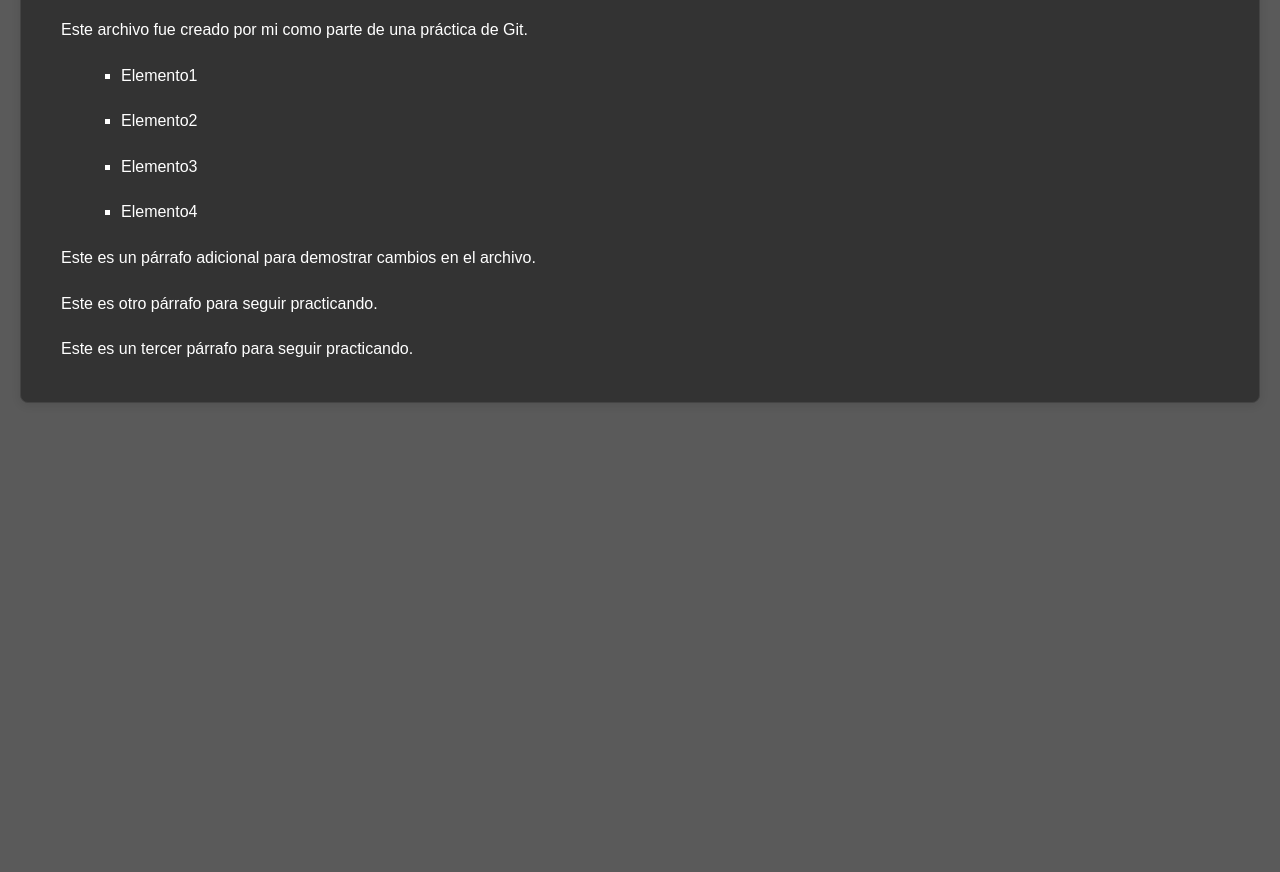
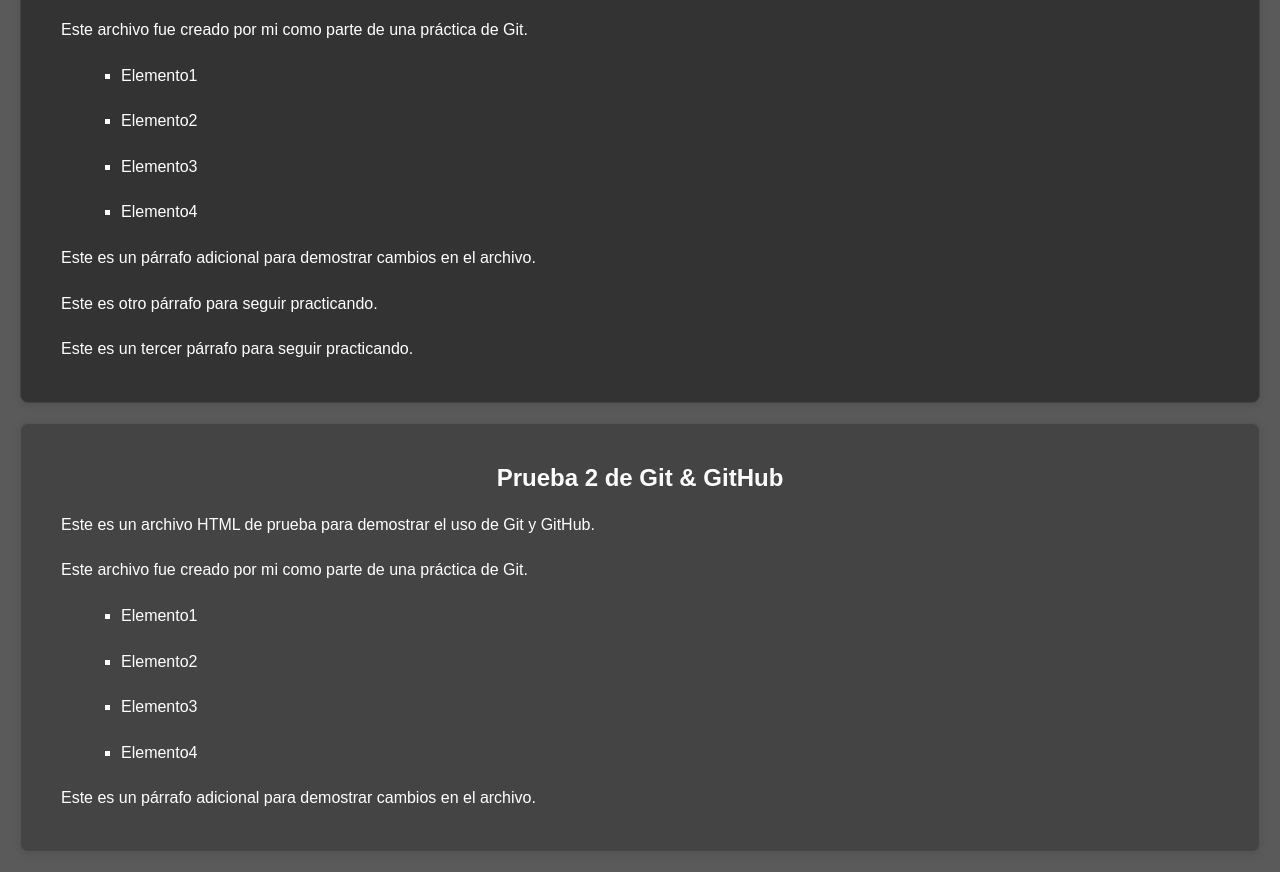
Before and after one commit to OscarLP0909/Git-GitHub, a plain HTML site: page index.html in a window 1280 px wide. Shown: the part 148-1020 px from the top of the page. Before the commit the page ends 800 px from the top, so only its background shows below. Drawn offline with Linux system fonts and the light colour scheme.

Commit message:
Añadí otro div

```diff
--- a/algo.css
+++ b/algo.css
@@ -6,7 +6,8 @@ body {
     color: #333;
 }
 
-div {
+.container {
+    display: column;
     background-color: #333333;
     padding: 20px;
     margin: 20px;
@@ -14,6 +15,23 @@ div {
     box-shadow: 0 2px 10px rgba(0, 0, 0, 0.1);
     border: 1px solid #444;
 }
+
+.subcontainer {
+    display: column;
+    background-color: #444444;
+    padding: 20px;
+    margin: 20px;
+    border-radius: 8px;
+    box-shadow: 0 2px 10px rgba(0, 0, 0, 0.1);
+    border: 1px solid #555;
+}
+
+h2 {
+    color: #ffffff;
+    text-align: center;
+    margin-top: 20px;
+}
+
 h1 {
     color: #ffffff;
     text-align: center;
--- a/index.html
+++ b/index.html
@@ -7,7 +7,7 @@
     <link rel="stylesheet" href="algo.css">
 </head>
 <body>
-    <div>
+    <div class="container">
     <h1>Prueba de Git & GitHub</h1>
     <p>Este es un archivo HTML de prueba para demostrar el uso de Git y GitHub.</p>
     <p>Este archivo fue creado por mi como parte de una práctica de Git.</p>
@@ -20,6 +20,19 @@
     <p>Este es un párrafo adicional para demostrar cambios en el archivo.</p>
     <p>Este es otro párrafo para seguir practicando.</p>
     <p>Este es un tercer párrafo para seguir practicando.</p>
-</div>
+    </div>
+
+    <div class="subcontainer">
+    <h2>Prueba 2 de Git & GitHub</h2>
+    <p>Este es un archivo HTML de prueba para demostrar el uso de Git y GitHub.</p>
+    <p>Este archivo fue creado por mi como parte de una práctica de Git.</p>
+    <ul>
+        <li>Elemento1</li>
+        <li>Elemento2</li>
+        <li>Elemento3</li>
+        <li>Elemento4</li>
+    </ul>
+    <p>Este es un párrafo adicional para demostrar cambios en el archivo.</p>
+    </div>
 </body>
 </html>
```
